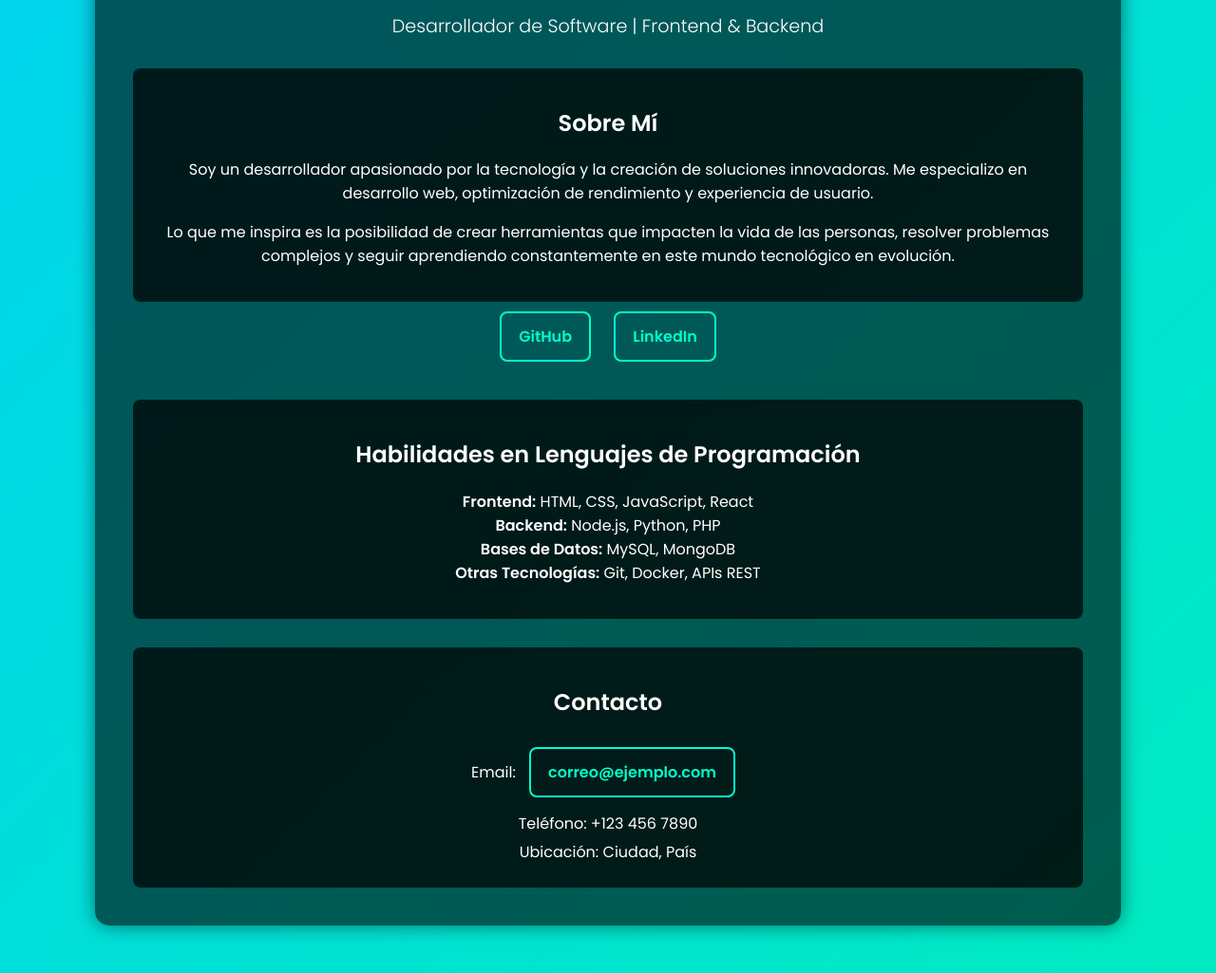
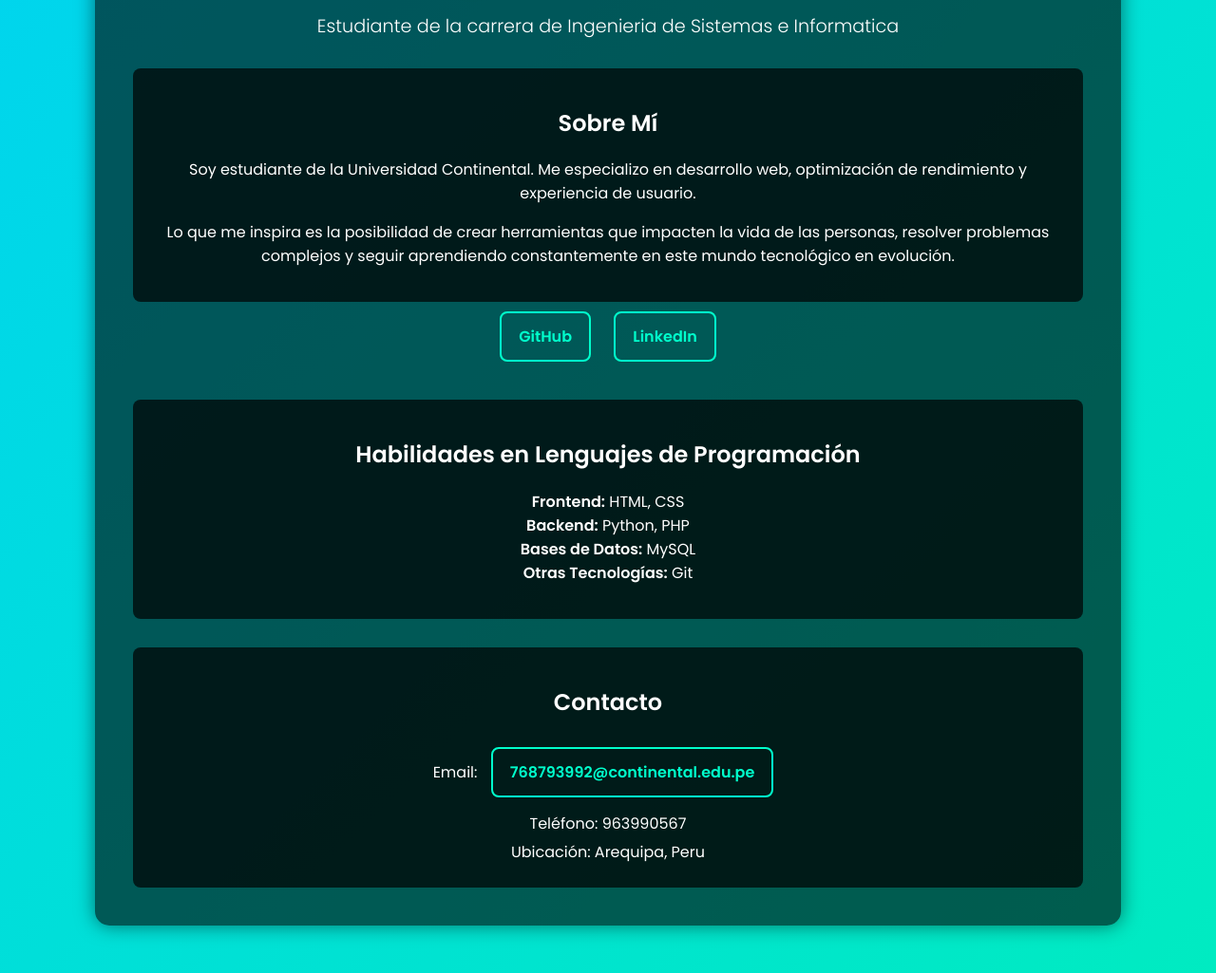
Before and after one commit to Josephcf24/Josephcf24, a plain HTML site: page index.html in a window 1280 px wide. Shown: the part 386-1411 px from the top of the page at 95% size. Drawn offline with Linux system fonts and the light colour scheme.

Commit message:
Update index.html

```diff
--- a/index.html
+++ b/index.html
@@ -86,35 +86,35 @@
 <body>
     <div class="container">
         <img src="https://via.placeholder.com/180" alt="Foto de perfil">
-        <h1>Tu Nombre</h1>
-        <p class="subtitle">Desarrollador de Software | Frontend & Backend</p>
+        <h1>Joseph Cardenas Flores</h1>
+        <p class="subtitle">Estudiante de la carrera de Ingenieria de Sistemas e Informatica</p>
 
         <div class="section about">
             <h2>Sobre Mí</h2>
-            <p>Soy un desarrollador apasionado por la tecnología y la creación de soluciones innovadoras. Me especializo en desarrollo web, optimización de rendimiento y experiencia de usuario.</p>
+            <p>Soy estudiante de la Universidad Continental. Me especializo en desarrollo web, optimización de rendimiento y experiencia de usuario.</p>
             <p>Lo que me inspira es la posibilidad de crear herramientas que impacten la vida de las personas, resolver problemas complejos y seguir aprendiendo constantemente en este mundo tecnológico en evolución.</p>
         </div>
 
         <div class="links">
-            <a href="https://github.com/tunombre" target="_blank">GitHub</a>
-            <a href="https://linkedin.com/in/tunombre" target="_blank">LinkedIn</a>
+            <a href="https://github.com/josephcf24" target="_blank">GitHub</a>
+            <a href="https://linkedin.com/in/JosephCardenas24" target="_blank">LinkedIn</a>
         </div>
 
         <div class="section skills">
             <h2>Habilidades en Lenguajes de Programación</h2>
             <ul style="list-style: none; padding: 0;">
-                <li><strong>Frontend:</strong> HTML, CSS, JavaScript, React</li>
-                <li><strong>Backend:</strong> Node.js, Python, PHP</li>
-                <li><strong>Bases de Datos:</strong> MySQL, MongoDB</li>
-                <li><strong>Otras Tecnologías:</strong> Git, Docker, APIs REST</li>
+                <li><strong>Frontend:</strong> HTML, CSS</li>
+                <li><strong>Backend:</strong> Python, PHP</li>
+                <li><strong>Bases de Datos:</strong> MySQL</li>
+                <li><strong>Otras Tecnologías:</strong> Git</li>
             </ul>
         </div>
 
         <div class="section contact">
             <h2>Contacto</h2>
-            <p>Email: <a href="mailto:correo@ejemplo.com">correo@ejemplo.com</a></p>
-            <p>Teléfono: +123 456 7890</p>
-            <p>Ubicación: Ciudad, País</p>
+            <p>Email: <a href="mailto:76879392@continental.edu.pe">768793992@continental.edu.pe</a></p>
+            <p>Teléfono: 963990567</p>
+            <p>Ubicación: Arequipa, Peru</p>
         </div>
     </div>
 </body>
```
